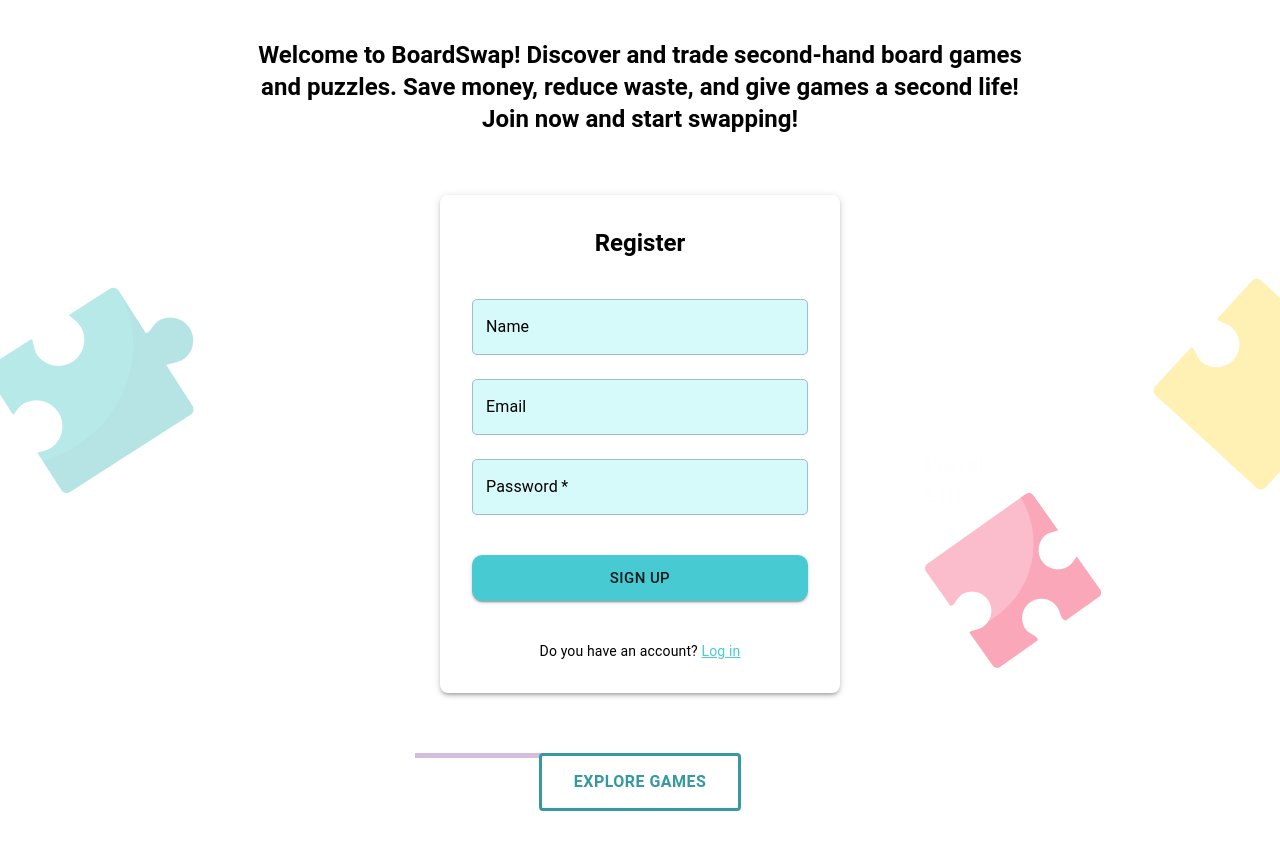
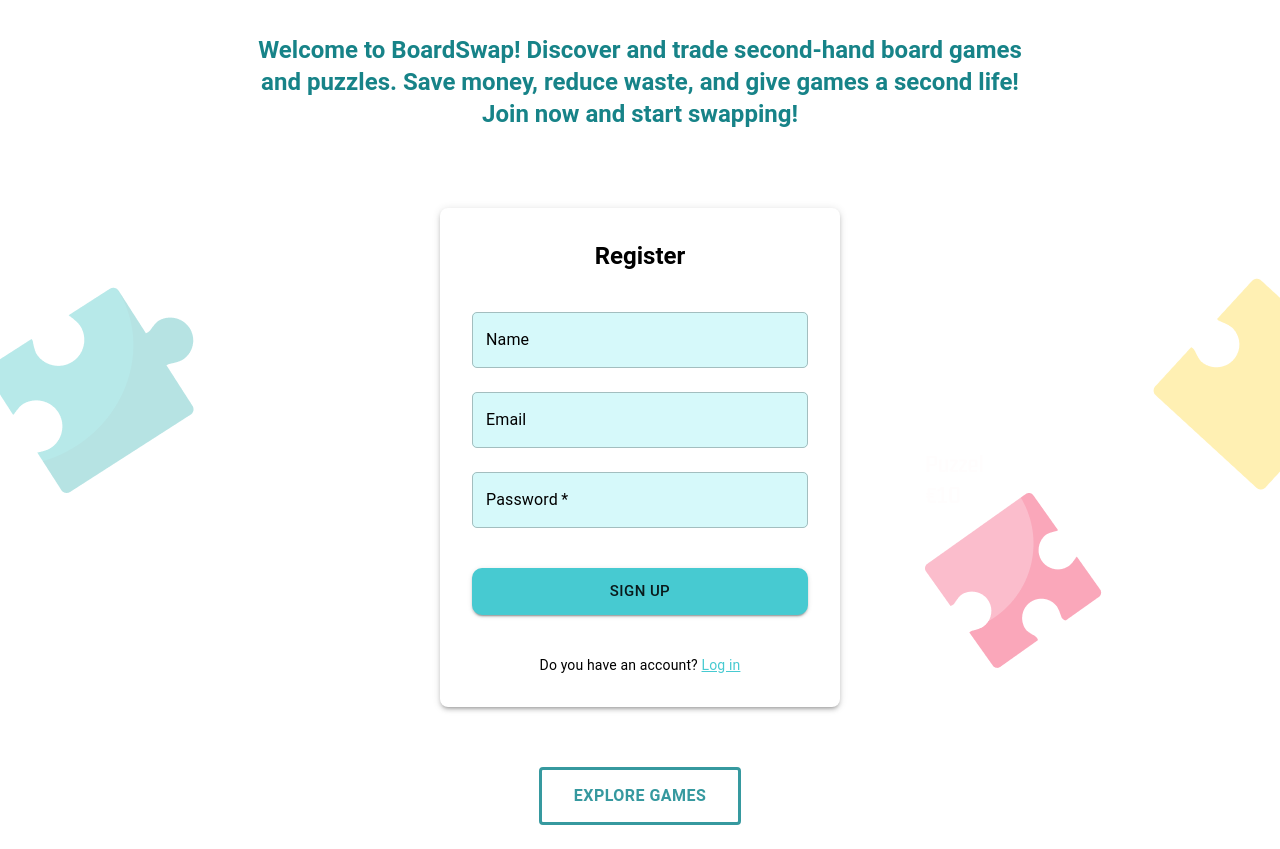
Before and after one commit to starshynova/BoardSwap, a React (Vite) app in the folder client/: page /register in a window 1280 px wide. Built offline with nearby package versions, Linux system fonts and the light colour scheme.

Commit message:
style: create heading component and add it accross the project

```diff
--- /dev/null
+++ b/client/src/components/Heading.jsx
@@ -0,0 +1,22 @@
+import { Typography } from "@mui/material";
+import PropTypes from "prop-types";
+
+const Heading = ({ children }) => {
+  return (
+    <Typography
+      variant="h5"
+      align="center"
+      color="secondary"
+      gutterBottom
+      sx={{ py: "10px", px: "10px", textAlign: "center", maxWidth: "800px" }}
+    >
+      {children}
+    </Typography>
+  );
+};
+
+Heading.propTypes = {
+  children: PropTypes.node.isRequired,
+};
+
+export default Heading;
--- a/client/src/pages/Order/Order.jsx
+++ b/client/src/pages/Order/Order.jsx
@@ -1,7 +1,7 @@
-import { Typography } from "@mui/material";
 import { useUIContext } from "../../context/UIContext";
 
 import OrderStepper from "./OrderStepper";
+import Heading from "../../components/Heading";
 
 export const Order = () => {
   const { cart, toggleCartItem } = useUIContext();
@@ -10,9 +10,8 @@ export const Order = () => {
   return (
     <div style={{ padding: "20px 80px" }}>
       <div>
-        <Typography variant="h4" gutterBottom>
-          Your Order
-        </Typography>
+        <Heading>Your Order</Heading>
+
         <OrderStepper cart={cart} toggleCartItem={toggleCartItem} />
       </div>
     </div>
--- a/client/src/pages/User/Dashboard.jsx
+++ b/client/src/pages/User/Dashboard.jsx
@@ -5,6 +5,7 @@ import ItemsSection from "../../components/UserDashboard/ItemsSection";
 import DeleteConfirmationDialog from "../../components/UserDashboard/DeleteConfirmationDialog";
 import useFetch from "../../hooks/useFetch";
 import { AuthContext } from "../../context/AuthContext";
+import Heading from "../../components/Heading";
 
 const Dashboard = () => {
   const history = useNavigate();
@@ -75,9 +76,7 @@ const Dashboard = () => {
           marginBottom: 2,
         }}
       >
-        <Typography variant="h5" component="h2" color="secondary">
-          Hi, {userName || "User"}!
-        </Typography>
+        <Heading>Hi, {userName || "User"}!</Heading>
       </Box>
 
       {error && <Typography color="error">{error}</Typography>}
--- a/client/src/pages/User/Login.jsx
+++ b/client/src/pages/User/Login.jsx
@@ -4,8 +4,9 @@ import { AuthContext } from "../../context/AuthContext";
 import useForm from "../../hooks/useForm";
 import UserForm from "../../components/UserForm";
 import { jwtDecode } from "jwt-decode";
-import { Typography } from "@mui/material";
+// import { Typography } from "@mui/material";
 import ExploreGamesButton from "../../components/ExploreGamesButton";
+import Heading from "../../components/Heading";
 
 const Login = () => {
   const navigate = useNavigate();
@@ -82,11 +83,7 @@ const Login = () => {
         padding: "24px",
       }}
     >
-      {showWelcome && (
-        <Typography variant="h5" align="center">
-          {welcomeText}
-        </Typography>
-      )}
+      {showWelcome && <Heading>{welcomeText}</Heading>}
 
       <UserForm
         formData={formData}
--- a/client/src/pages/User/Register.jsx
+++ b/client/src/pages/User/Register.jsx
@@ -1,6 +1,7 @@
-import { Box, Typography } from "@mui/material";
+import { Box } from "@mui/material";
 import CreateUser from "./CreateUser";
 import ExploreGamesButton from "../../components/ExploreGamesButton";
+import Heading from "../../components/Heading";
 
 const Register = () => {
   return (
@@ -14,9 +15,7 @@ const Register = () => {
         p: 3,
       }}
     >
-      <Typography
-        variant="h5"
-        color="text.secondary"
+      <Heading
         sx={{
           textAlign: "center",
           marginTop: "15px",
@@ -26,7 +25,7 @@ const Register = () => {
         Welcome to BoardSwap! Discover and trade second-hand board games and
         puzzles. Save money, reduce waste, and give games a second life! Join
         now and start swapping!
-      </Typography>
+      </Heading>
 
       <Box
         sx={{
```
